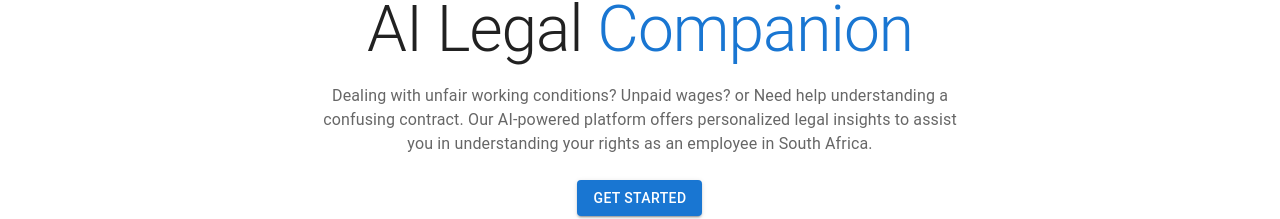
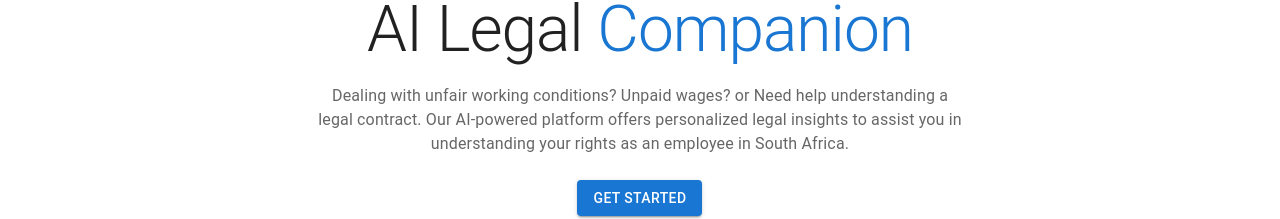
Before and after one commit to mavu072/legal-companion-webapp, a React (Create React App) app: page / in a window 1280 px wide. Shown: the part 167-386 px from the top of the page. Built offline with nearby package versions, Linux system fonts and the light colour scheme; no server answers.

Commit message:
Minor fixes to landing page content

```diff
--- a/src/v2/landing-page/components/FAQ.js
+++ b/src/v2/landing-page/components/FAQ.js
@@ -51,7 +51,7 @@ const faqs = [
     },
     {
         "question": "How can I contact AI Legal Companion for support or feedback?",
-        "answer": `We love hearing from our users! If you have any questions, feedback, or suggestions, please contact us at <Link> ${supportEmail} </Link>.`
+        "answer": `We love hearing from our users! If you have any questions, feedback, or suggestions, please contact us at <Link>${supportEmail}</Link>.`
     }
 ];
 
--- a/src/v2/landing-page/components/Hero.js
+++ b/src/v2/landing-page/components/Hero.js
@@ -56,7 +56,7 @@ export default function Hero() {
             color="text.secondary"
             sx={{ alignSelf: 'center', width: { sm: '100%', md: '80%' } }}
           >
-            Dealing with unfair working conditions? Unpaid wages? or Need help understanding a confusing contract. Our AI-powered platform offers personalized legal insights to assist you in understanding your rights as an employee in South Africa.
+            Dealing with unfair working conditions? Unpaid wages? or Need help understanding a legal contract. Our AI-powered platform offers personalized legal insights to assist you in understanding your rights as an employee in South Africa.
           </Typography>
           <Stack
             direction={{ xs: 'column', sm: 'row' }}
```
